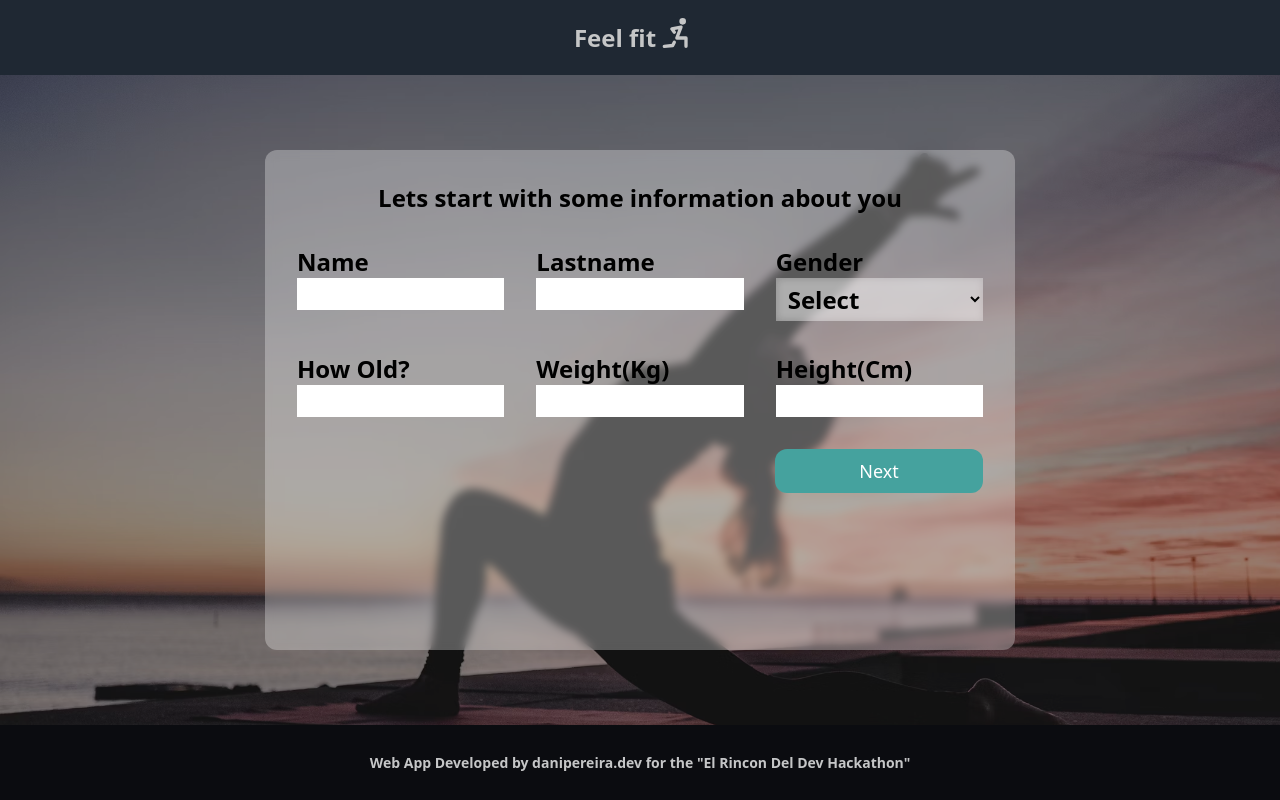
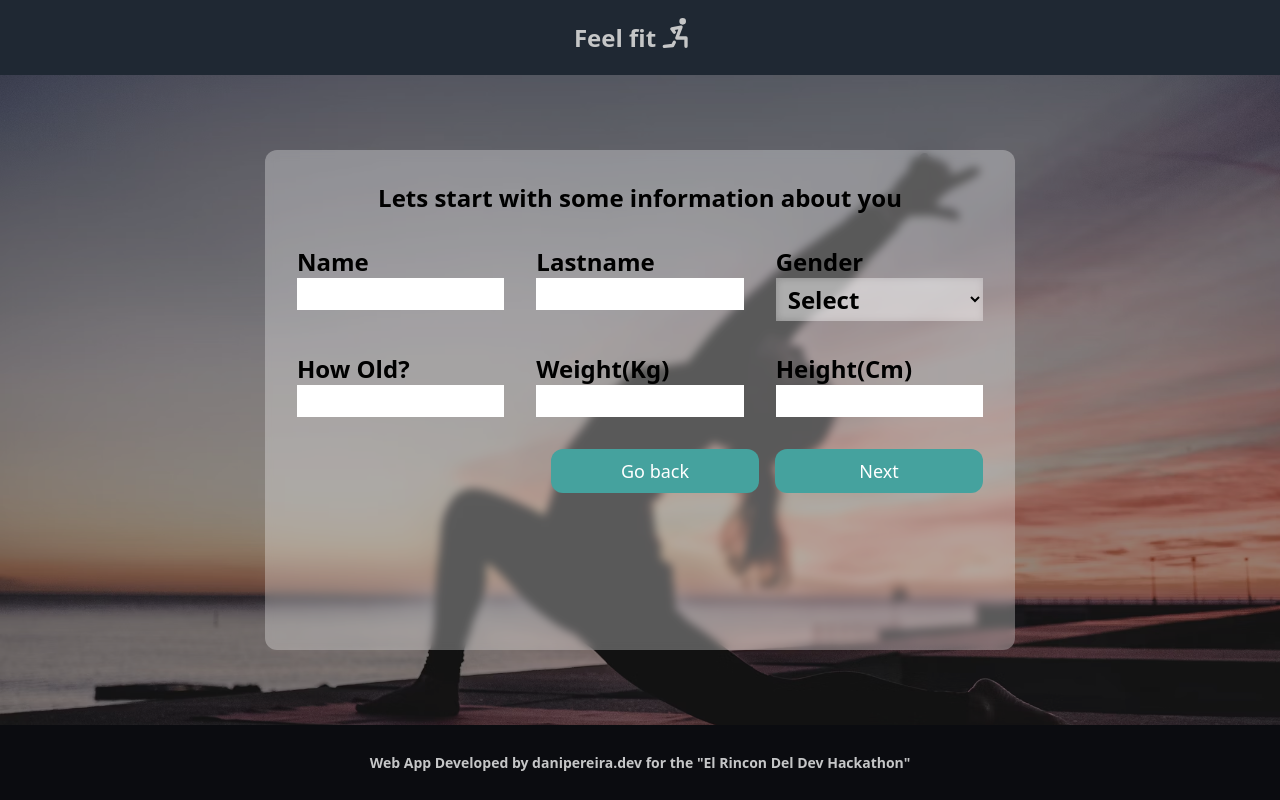
Before and after one commit to danipereiracodes/feel-fit-app, a React (Vite) app: page / in a window 1280 px wide. Both pictures are taken after a click on the button "START". Built offline with nearby package versions, Linux system fonts and the light colour scheme.

Commit message:
01-feature-step-4-summary/ refactor steps and summary

```diff
--- a/src/components/MainContent.tsx
+++ b/src/components/MainContent.tsx
@@ -14,7 +14,11 @@ const MainContent: React.FC = () => {
   const setStep = useStepStore((state) => state.addStep);
   /* const [tips, setTips] = useState<string>('Loading...'); */
 
-  const handleSubmit = () => {
+  const handleStepBack = () => {
+    setStep(step - 1);
+  };
+
+  const handleStepForward = () => {
     setStep(step + 1);
   };
 
@@ -22,13 +26,17 @@ const MainContent: React.FC = () => {
     <section className='relative flex flex-col gap-8 p-12 items-center justify-center bg-[url("/images/background/fitness_background.avif")] bg-center bg-cover bg-no-repeat'>
       <div className='absolute w-full h-full inset-0 bg-banner-overlay'></div>
 
-      <Steps currentStep={step} onSubmit={handleSubmit} />
+      <Steps
+        currentStep={step}
+        onNextStep={handleStepForward}
+        onPrevStep={handleStepBack}
+      />
 
       {step === 0 && (
         <div className='flex items-center gap-4 z-20 text-white font-normal text-md'>
           <Button
             type='button'
-            onClick={handleSubmit}
+            onClick={handleStepForward}
             text='Start'
             styles='uppercase border-4 border-bright-secondary  rounded-xl w-32  py-2 px-6 hover:bg-bright-secondary'
           />
--- a/src/components/Steps.tsx
+++ b/src/components/Steps.tsx
@@ -1,62 +1,81 @@
+import { ReactNode } from 'react';
 import { useStepStore } from '../store/StepStore';
 import HomeBanner from './HomeBanner';
-import Summary from './Summary';
 
 import CustomForm from './form-steps/CustomForm';
+import Summary from './Summary';
 
 interface StepsProps {
   currentStep: number;
-  onSubmit: () => void;
+  onNextStep: () => void;
+  onPrevStep: () => void;
 }
 
-const Steps: React.FC<StepsProps> = ({ currentStep, onSubmit }) => {
+interface FormLayoutProps {
+  children: ReactNode;
+}
+
+const FormLayout: React.FC<FormLayoutProps> = ({ children }) => {
+  return (
+    <div className='transition-opacity ease-in-out delay-150 z-20 backdrop-blur-sm bg-white/30 rounded-xl p-8 min-h-[500px] w-[350px] md:w-[500px] lg:w-[750px] text-black font-extrabold text-2xl'>
+      {children}
+    </div>
+  );
+};
+
+const Steps: React.FC<StepsProps> = ({
+  currentStep,
+  onNextStep,
+  onPrevStep,
+}) => {
   const setStep = useStepStore((state) => state.addStep);
 
+  let stepContent;
   switch (currentStep) {
     case 1:
-      return (
-        <div className='transition-opacity ease-in-out delay-150 z-20 backdrop-blur-sm bg-white/30 rounded-xl p-8 min-h-[500px] w-[350px] md:w-[500px] lg:w-[750px] text-black font-extrabold text-2xl'>
+      stepContent = (
         <CustomForm
           title='Lets start with some information about you'
           gridCols='grid-cols-2 md:grid-cols-2 lg:grid-cols-3'
-            onNextStep={onSubmit}
+          onNextStep={onNextStep}
+          onPrevStep={onPrevStep}
         />
-        </div>
       );
+      break;
     case 2:
-      return (
-        <div className='z-20 backdrop-blur-sm bg-white/30 rounded-xl p-8  text-black font-extrabold text-2xl w-[350px] min-h-[500px] md:w-[500px] lg:w-[750px]'>
+      stepContent = (
         <CustomForm
           title='Now tell us about your alergies or special diet'
-            gridCols='grid-cols-1 md:grid-cols-2 lg:grid-cols-3'
-            onNextStep={onSubmit}
+          gridCols='grid-cols-1 md:grid-cols-2 lg:grid-cols-2 '
+          onNextStep={onNextStep}
+          onPrevStep={onPrevStep}
         />
-        </div>
       );
-
+      break;
     case 3:
-      return (
-        <div className='z-20 backdrop-blur-sm bg-white/30 rounded-xl p-8  text-black font-extrabold text-2xl w-[350px] min-h-[500px] md:w-[500px] lg:w-[750px]'>
+      stepContent = (
         <CustomForm
           title='How often do you exercise?'
-            gridCols='grid-cols-1 md:grid-cols-2 lg:grid-cols-3'
-            onNextStep={onSubmit}
+          gridCols='grid-cols-1 md:grid-cols-2 lg:grid-cols-2'
+          onNextStep={onNextStep}
+          onPrevStep={onPrevStep}
         />
-        </div>
       );
-
+      break;
     case 4:
-      return (
-        <div className='z-20 backdrop-blur-sm bg-white/30 rounded-xl p-8 text-black font-extrabold text-2xl w-[350px] min-h-[500px] md:w-[500px] lg:w-[750px]'>
-          <Summary />
-        </div>
-      );
-
+      stepContent = <Summary onPrevStep={onPrevStep} />;
+      break;
     default:
       setStep(0);
 
-      return <HomeBanner />;
+      break;
   }
+
+  return currentStep === 0 ? (
+    <HomeBanner />
+  ) : (
+    <FormLayout>{stepContent}</FormLayout>
+  );
 };
 
 export default Steps;
--- a/src/components/Summary.tsx
+++ b/src/components/Summary.tsx
@@ -2,7 +2,11 @@
 import { useStepStore } from '../store/StepStore';
 import Button from './buttons/Buton';
 
-const Summary: React.FC = () => {
+interface SummaryProps {
+  onPrevStep: () => void;
+}
+
+const Summary: React.FC<SummaryProps> = ({ onPrevStep }) => {
   /* const {
     name,
     lastname,
@@ -126,13 +130,21 @@ const Summary: React.FC = () => {
           ) : null}
         </tbody>
       </table>
-      <div className='button-container text-end mt-8'>
+      <div className='gap-4 col-span-full  text-end mt-8'>
+        <Button
+          onClick={onPrevStep}
+          type='button'
+          styles={
+            'w-24 z-20 bg-bright-secondary rounded-xl py-2 text-white font-normal text-lg col-span-2 w-52 place-self-end'
+          }
+          text='Go back'
+        />
         <Button
           type='button'
           styles={
-            'w-1/3 mx-auto z-20 bg-bright-secondary rounded-xl py-2 text-white font-normal text-lg col-span-2 w-52 place-self-end'
+            'w-24 ml-4 z-20 bg-bright-secondary rounded-xl py-2 text-white font-normal text-lg col-span-2 w-52 place-self-end'
           }
-          text='Get plan!'
+          text='Next'
         />
       </div>
     </>
--- a/src/components/form-steps/CustomForm.tsx
+++ b/src/components/form-steps/CustomForm.tsx
@@ -3,20 +3,23 @@ import { useForm, SubmitHandler } from 'react-hook-form';
 import { useStepStore } from '../../store/StepStore';
 import useStepFields from '../../hooks/useStepFields';
 import { InputValues } from '../../types/InputTypes';
-import Button from '../buttons/Buton';
+
 import { useEffect } from 'react';
 import { v4 as uuidv4 } from 'uuid';
+import Button from '../buttons/Buton';
 
 interface StepOneFormProps {
   title: string;
   gridCols: string;
   onNextStep: () => void;
+  onPrevStep: () => void;
 }
 
 const CustomForm: React.FC<StepOneFormProps> = ({
   gridCols,
   title,
   onNextStep,
+  onPrevStep,
 }) => {
   const { register, handleSubmit, control } = useForm<InputValues>();
 
@@ -26,12 +29,12 @@ const CustomForm: React.FC<StepOneFormProps> = ({
 
   const onSubmit: SubmitHandler<InputValues> = (data) => {
     updateData(data);
-
     onNextStep();
   };
 
   useEffect(() => {
     localStorage.setItem('step1', JSON.stringify(inputData));
+
     console.log(inputData);
   }, [inputData]);
 
@@ -49,14 +52,22 @@ const CustomForm: React.FC<StepOneFormProps> = ({
             })}
         </fieldset>
       </form>
-      <div className='button-container text-end mt-8'>
+      <div className='gap-4 col-span-full  text-end mt-8'>
         <Button
+          onClick={onPrevStep}
           type='button'
           styles={
-            'w-1/3 mx-auto z-20 bg-bright-secondary rounded-xl py-2 text-white font-normal text-lg col-span-2 w-52 place-self-end'
+            'w-24 z-20 bg-bright-secondary rounded-xl py-2 text-white font-normal text-lg col-span-2 w-52 place-self-end'
+          }
+          text='Go back'
+        />
+        <Button
+          onClick={handleSubmit(onSubmit)}
+          type='button'
+          styles={
+            'w-24 ml-4 z-20 bg-bright-secondary rounded-xl py-2 text-white font-normal text-lg col-span-2 w-52 place-self-end'
           }
           text='Next'
-          onClick={handleSubmit(onSubmit)}
         />
       </div>
     </>
--- a/src/hooks/useStepFields.tsx
+++ b/src/hooks/useStepFields.tsx
@@ -178,6 +178,7 @@ const useStepFields = (
         return getStepTwoFields();
       case 3:
         return getStepThreeFields();
+
       default:
         break;
     }
```
Lines whose indentation alone changed are shown as unchanged.
